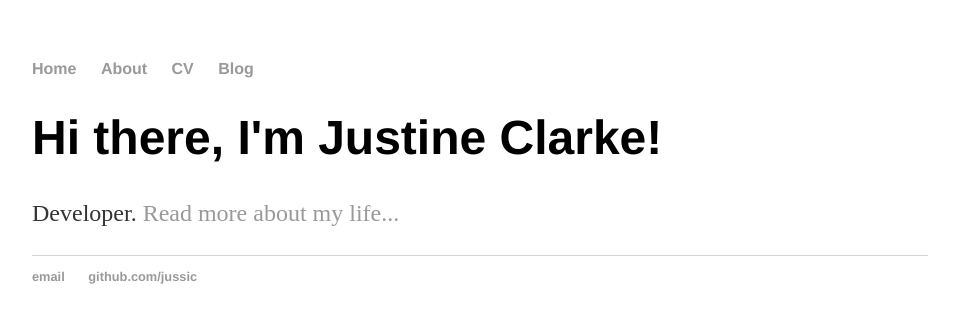
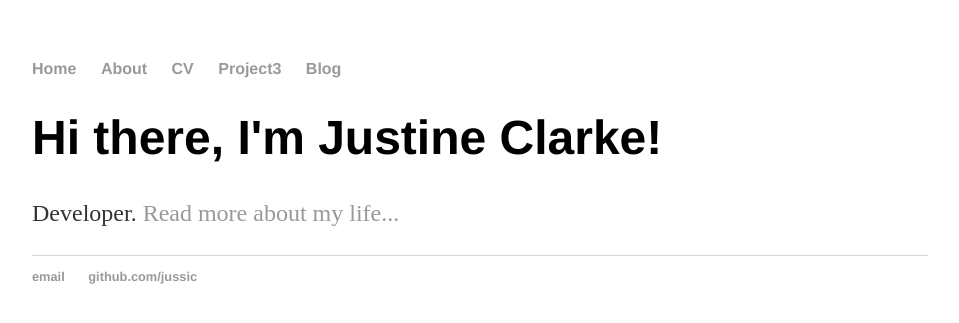
Before and after one commit to Jussic/jussic.github.io, a Jekyll site: the page index.html, which Jekyll copies as it is, in a window 1280 px wide. Shown: the top 323 px of the page, without its empty margins (160-1119 px from the left). Built offline with Jekyll 4.4.1, drawn with Linux system fonts in a browser that asks for light colours.

Commit message:
Update index.html

```diff
--- a/index.html
+++ b/index.html
@@ -11,6 +11,7 @@
         		<li><a href="/">Home</a></li>
 	        	<li><a href="/about">About</a></li>
         		<li><a href="/cv">CV</a></li>
+        		<li><a href="/project3">Project3</a></li>
         		<li><a href="/blog">Blog</a></li>
     		</ul>
 		</nav>
```
